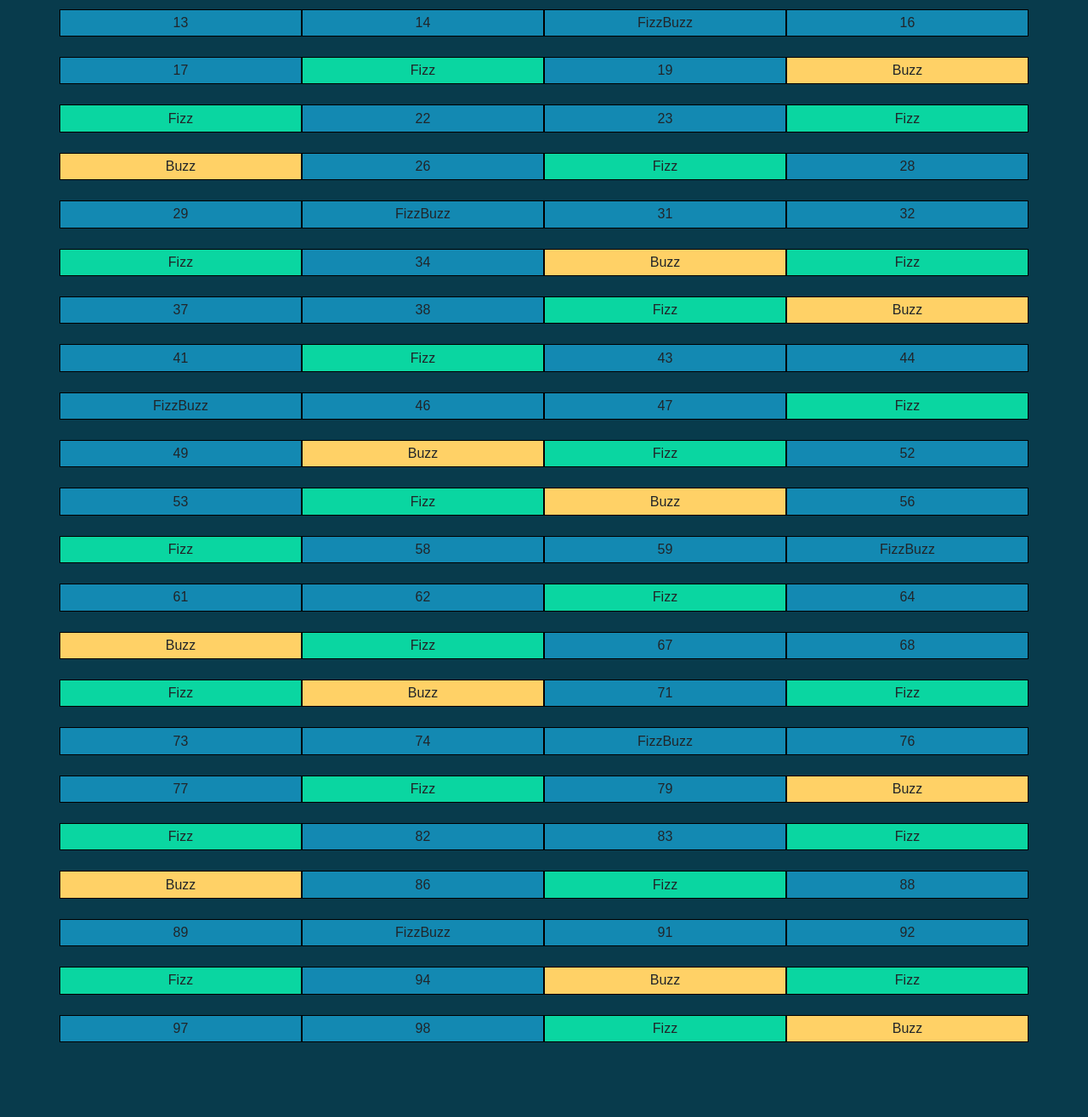
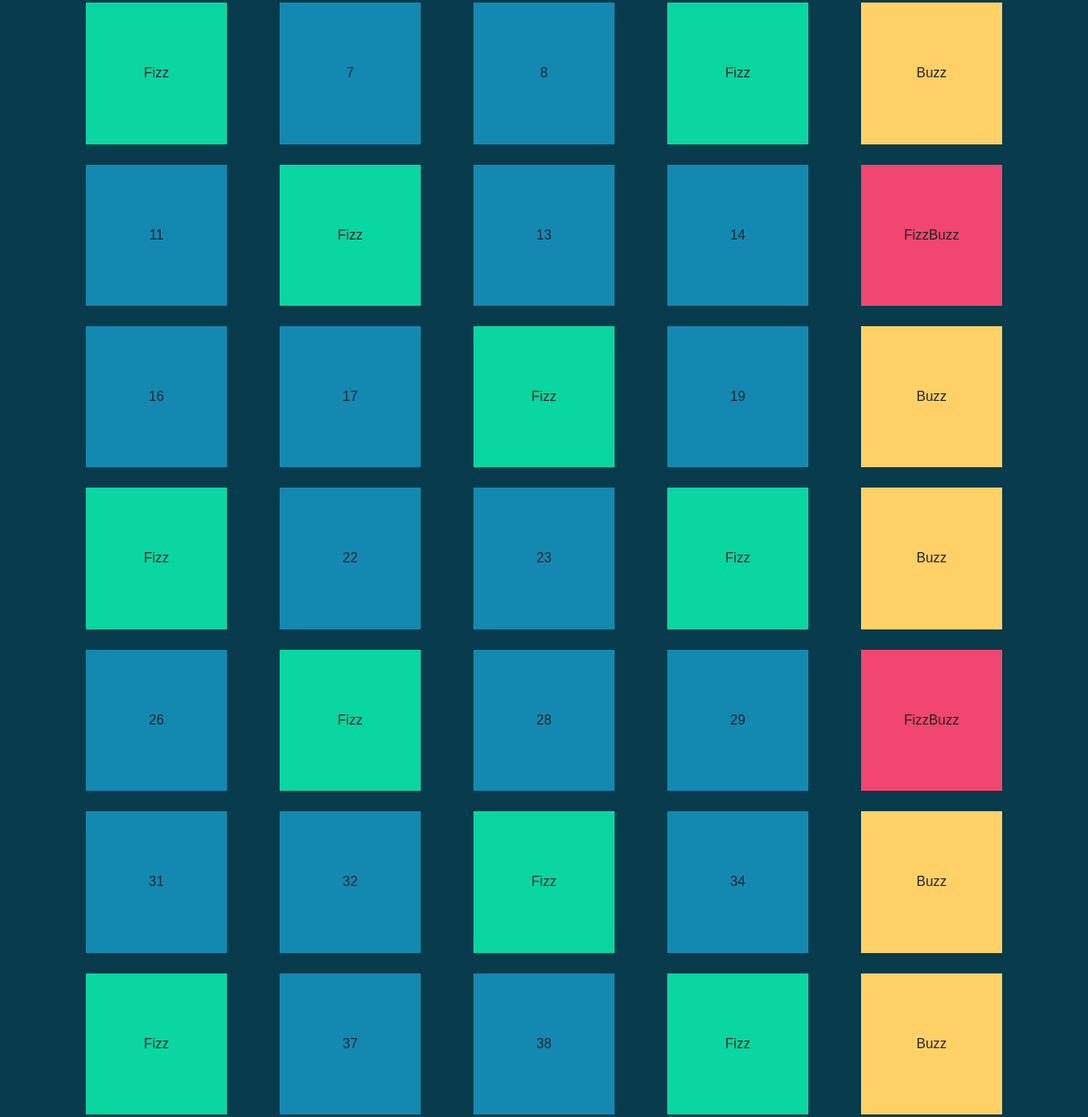
Before and after one commit to luishs0/js-fizzbuzz, a plain HTML site: page index.html in a window 1280 px wide. Shown: the part 312-1627 px from the top of the page at 85% size. Before the commit the page ends 1587 px from the top, so only its background shows below. Drawn offline with nearby package versions, Linux system fonts and the light colour scheme.

Commit message:
finito style

```diff
--- a/css/style.css
+++ b/css/style.css
@@ -1,7 +1,4 @@
-.itemstyle {
-    border: 1px solid black;
-    padding: .2rem;
-}
+
 
 body {
     background-color: #083b4c;
@@ -10,14 +7,40 @@ body {
 
 h1 {
     color: white;
-    font-size: 3rem;
+    font-size: 1.5rem;
 }
 
-.col {
+span {
+    background-color: aqua;
+    display: inline-block;
+    min-height: 13vw;
+    min-width: 13vw;
+    line-height: 13vw;
+
+}
+
+@media screen and (max-width: 440px) {
+    body {
+        font-size: .7rem;
+    }
+
+    h1 {
+        font-size: 1rem;
+    }
+}
+
+@media screen and (max-width: 330px) {
+    body {
+        font-size: .5rem;
+    }
+}
+
+
+.color {
     background-color: #1389b2;
 }
 
-.fizzBuzz {
+.FizzBuzz {
     background-color: #f0466f;
 }
 
--- a/index.html
+++ b/index.html
@@ -19,7 +19,7 @@
 
         <h1 class="mb-5">FizzBuzzDOM</h1>
 
-        <div class="row row-cols-4 g-4" id="row">
+        <div class="row row-cols-5" id="row">
 
 
         </div>
--- a/js/script.js
+++ b/js/script.js
@@ -22,7 +22,7 @@ for (let i = 1; i < 101; i++) {
 
     console.log(number);
 
-    const item = `<div class="itemstyle col ${fizzBuzz}">${number}</div>`;
+    const item = `<div class="itemstyle col mb-4"><span class="color ${fizzBuzz}">${number}</span></div>`;
     row.innerHTML += item;
 
 }
```
